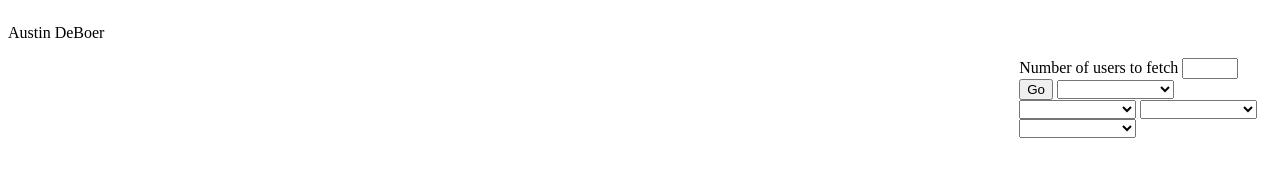
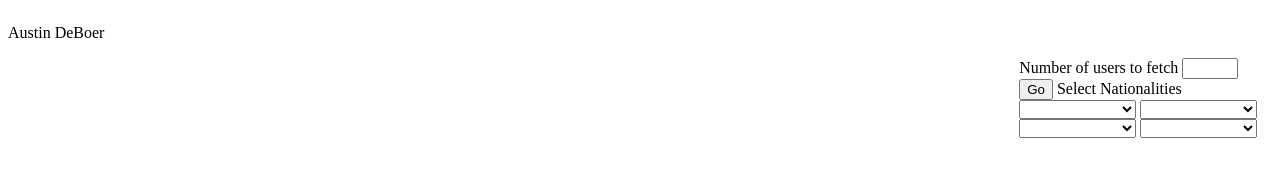
Before and after one commit to yellowlimo17/assignment-3-part-a, a plain HTML site: page index.html in a window 1280 px wide. Drawn offline with Linux system fonts and the light colour scheme.

Commit message:
Update index.html

```diff
--- a/index.html
+++ b/index.html
@@ -21,7 +21,7 @@
         <label for="numInput">Number of users to fetch</label>
         <input id="numInput" type="number" min="1" max="30" />
         <button id="goBtn">Go</button>
-
+        <label for="nat1">Select Nationalities</label>
         <select name="Nationality" id="nat1">
             <option value=""></option>
             <option value="AU">Australia</option>
```
